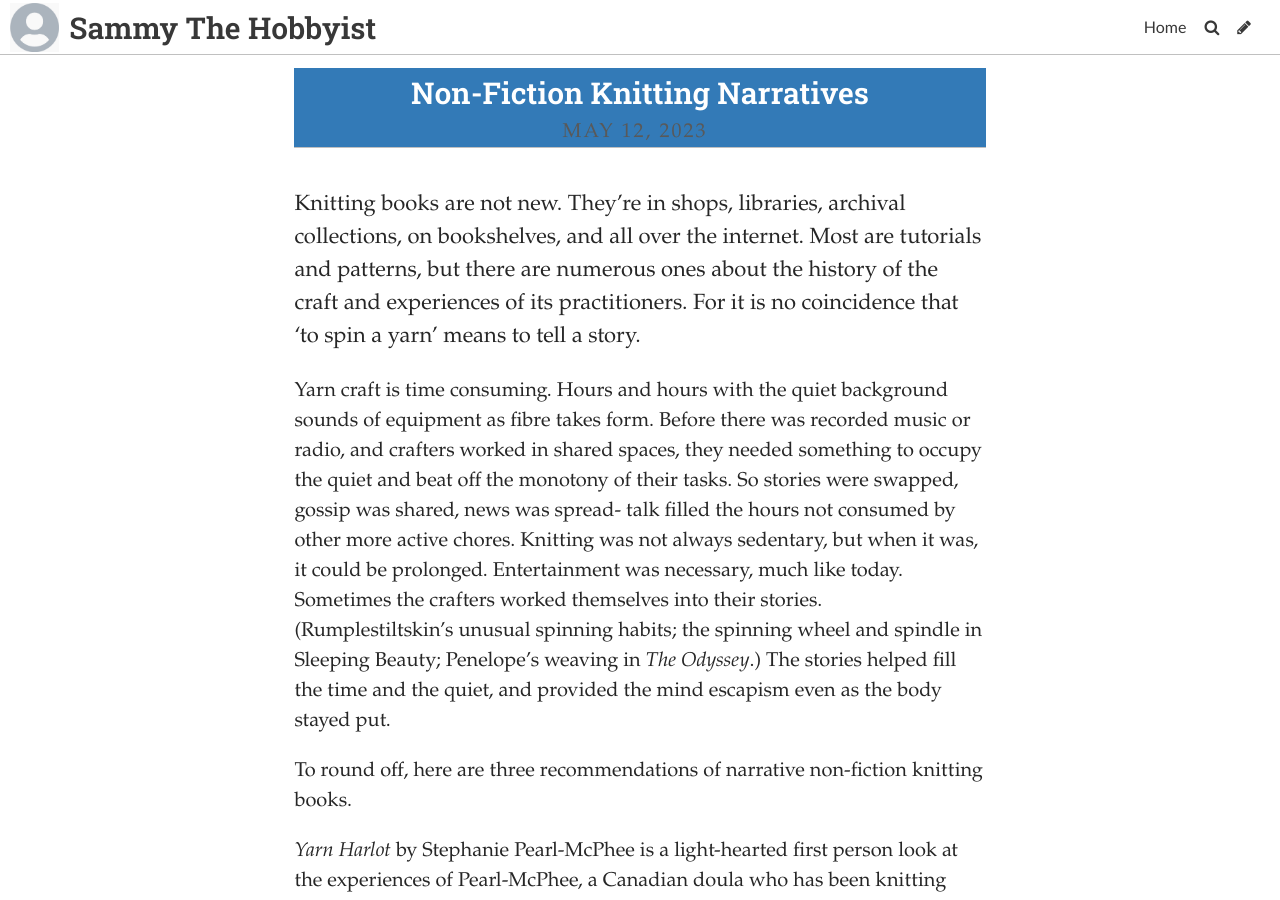
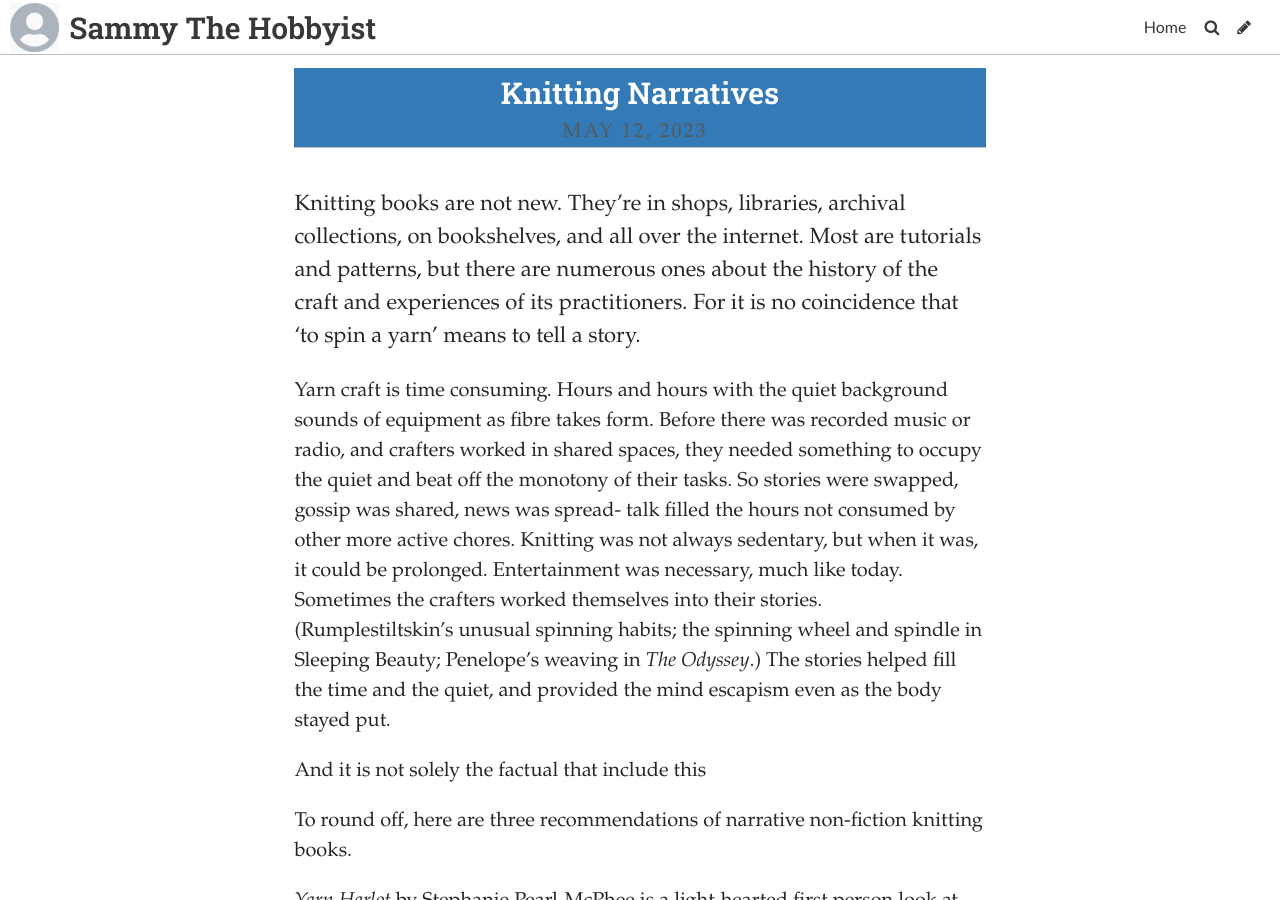
Before and after one commit to SammySpinsAYarn/Blog, a Jekyll site: the page built from _posts/2023-05-11-narrative-knitting-in-non-fiction.md, in a window 1280 px wide and 900 px high. Built offline with Jekyll 4.4.1, drawn with Linux system fonts in a browser that asks for light colours; some web fonts are replaced.

Commit message:
Update Post “2023-05-11-narrative-knitting-in-non-fiction”

```diff
--- a/_posts/2023-05-11-narrative-knitting-in-non-fiction.md
+++ b/_posts/2023-05-11-narrative-knitting-in-non-fiction.md
@@ -1,6 +1,6 @@
 ---
 layout: post
-title: Non-Fiction Knitting Narratives
+title: Knitting Narratives
 date: 2023-05-12T15:00:13.785Z
 title_color: "#ffffff"
 comments: false
@@ -8,6 +8,8 @@ comments: false
 K﻿nitting books are not new. They're in shops, libraries, archival collections, on bookshelves, and all over the internet. Most are tutorials and patterns, but there are numerous ones about the history of the craft and experiences of its practitioners. For it is no coincidence that 'to spin a yarn' means to tell a story.
 
 Y﻿arn craft is time consuming. Hours and hours with the quiet background sounds of equipment as fibre takes form. Before there was recorded music or radio, and crafters worked in shared spaces, they needed something to occupy the quiet and beat off the monotony of their tasks. So stories were swapped, gossip was shared, news was spread- talk filled the hours not consumed by other more active chores. Knitting was not always sedentary, but when it was, it could be prolonged. Entertainment was necessary, much like today. Sometimes the crafters worked themselves into their stories. (Rumplestiltskin's unusual spinning habits; the spinning wheel and spindle in Sleeping Beauty; Penelope's weaving in *The Odyssey*.) The stories helped fill the time and the quiet, and provided the mind escapism even as the body stayed put.
+
+A﻿nd it is not solely the factual that include this
 
 T﻿o round off, here are three recommendations of narrative non-fiction knitting books.
 
```
